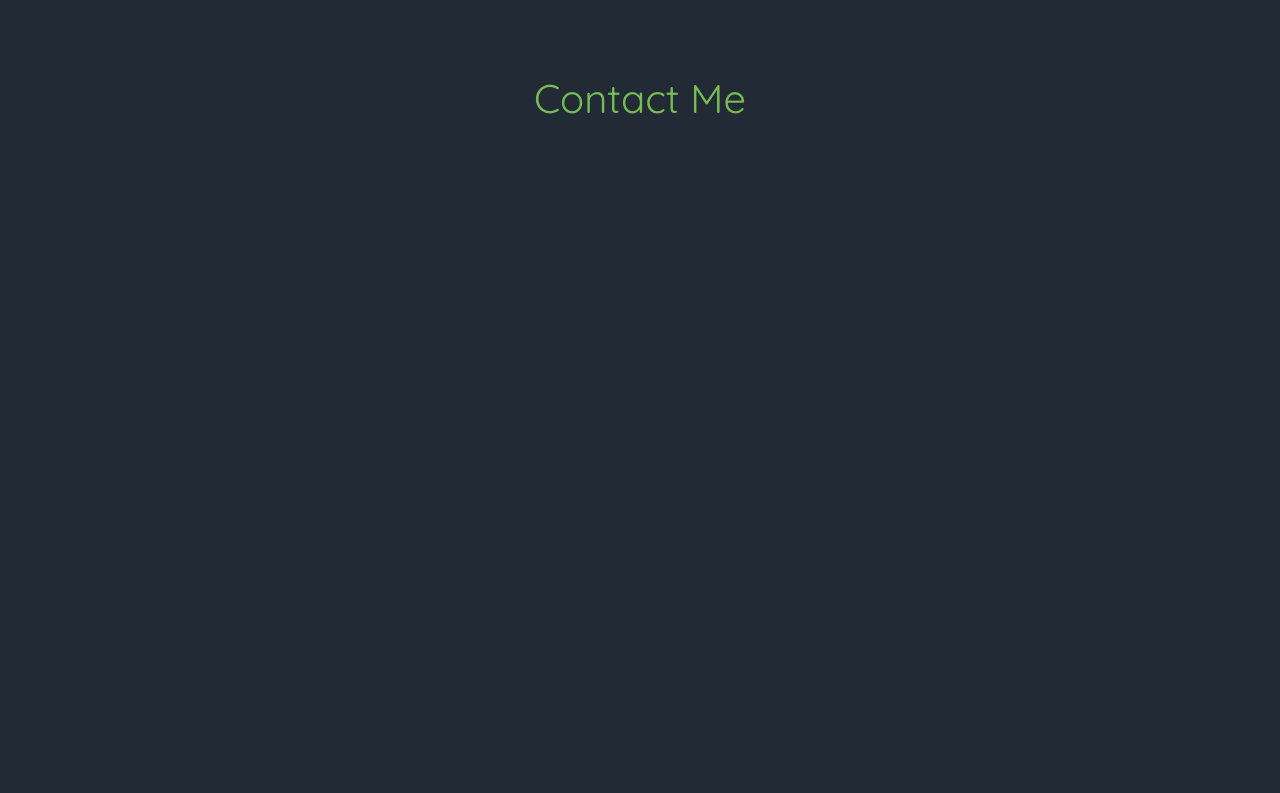
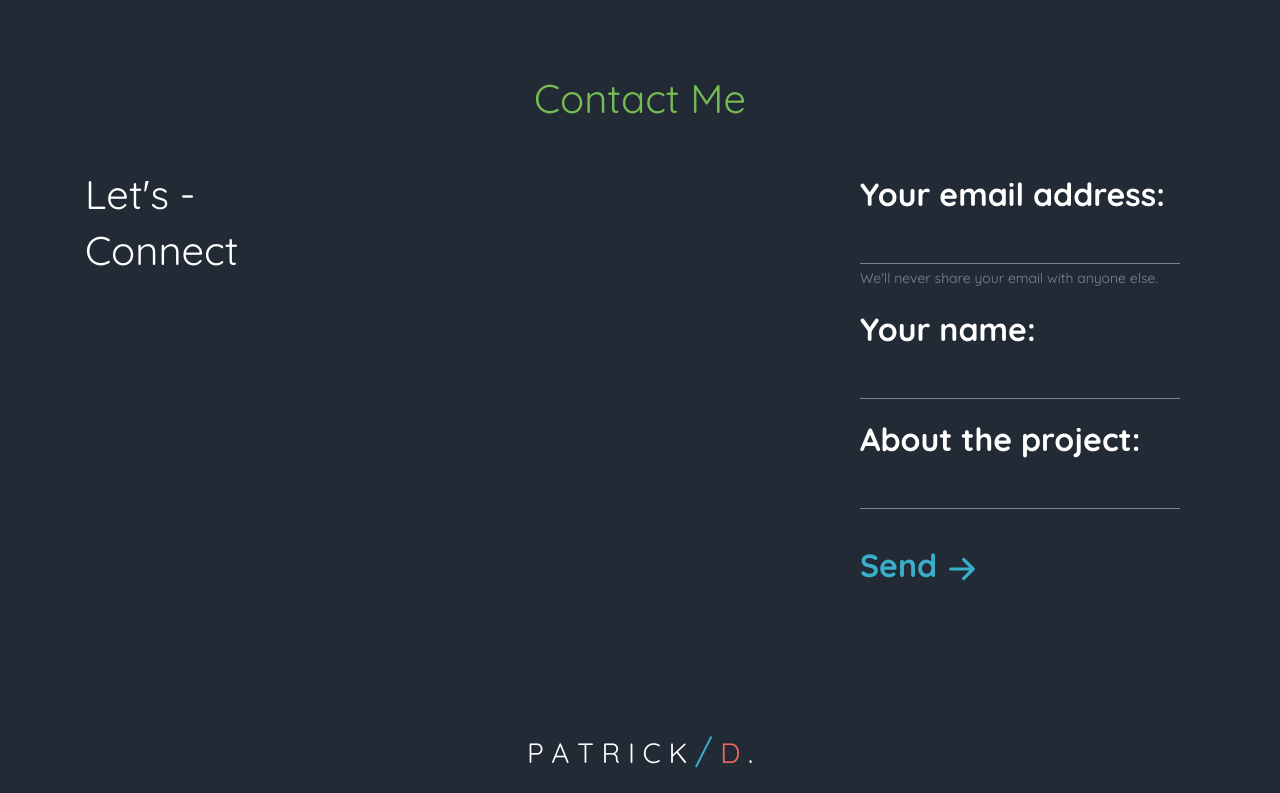
Before and after one commit to patrickJasonDuque/Next-TS-Portfolio, a Next.js app: page / in a window 1280 px wide. Shown: the part 2300-3093 px from the top of the page. Built offline with nearby package versions, Linux system fonts and the light colour scheme.

Commit message:
added contact form with email sender

```diff
--- /dev/null
+++ b/components/Contact.tsx
@@ -0,0 +1,32 @@
+import { Fragment } from 'react';
+import axios from 'axios';
+import { Row, Col, Container } from 'react-bootstrap';
+import ContactForm from './ContactForm';
+
+import styles from '../styles/Contact.module.scss';
+
+interface Props {}
+
+const Contact: React.FC<Props> = () => {
+	const handleSendEmail = async () => {
+		axios.post('/api/email');
+	};
+
+	return (
+		<Fragment>
+			<Container className={`${styles.Contact} mt-5`}>
+				<Row>
+					<Col md={8}>
+						<h1>Let's - </h1>
+						<h1>Connect</h1>
+					</Col>
+					<Col md={4}>
+						<ContactForm />
+					</Col>
+				</Row>
+			</Container>
+		</Fragment>
+	);
+};
+
+export default Contact;
--- /dev/null
+++ b/components/ContactForm.tsx
@@ -0,0 +1,88 @@
+import axios from 'axios';
+import { useState } from 'react';
+import { Button, Form, Container, Modal, Spinner } from 'react-bootstrap';
+import { useForm } from 'react-hook-form';
+import { HiArrowRight } from 'react-icons/hi';
+
+import styles from '../styles/ContactForm.module.scss';
+
+interface Props {}
+
+interface ContactFormData {
+	name: string;
+	email: string;
+	text: string;
+}
+
+const validateEmail = (email: string) => {
+	const re = /^(([^<>()[\]\\.,;:\s@"]+(\.[^<>()[\]\\.,;:\s@"]+)*)|(".+"))@((\[[0-9]{1,3}\.[0-9]{1,3}\.[0-9]{1,3}\.[0-9]{1,3}\])|(([a-zA-Z\-0-9]+\.)+[a-zA-Z]{2,}))$/;
+	return re.test(String(email).toLowerCase());
+};
+
+const ContactForm: React.FC<Props> = () => {
+	const [ error, setError ] = useState<string>(null);
+	const [ success, setSuccess ] = useState<string>(null);
+	const [ loading, setLoading ] = useState<boolean>(false);
+	const { register, handleSubmit, setValue } = useForm();
+
+	const handleSubmitForm = async (data: ContactFormData) => {
+		setError(null);
+		setSuccess(null);
+		if (!data.email || !validateEmail(data.email)) {
+			setError('Please add a valid email.');
+		} else if (!data.name) {
+			setError('Please add your name 😊.');
+		} else if (!data.text) {
+			setError('What would you like to tell me? 🤔.');
+		} else {
+			setLoading(true);
+			try {
+				const message = (await axios.post('/api/email', { name: data.name, email: data.email, text: data.text })).data;
+				setSuccess(message.message as string);
+				setValue('name', '');
+				setValue('email', '');
+				setValue('text', '');
+			} catch (error) {
+				setError('Something went wrong, Please try again later 😢.');
+			}
+			setLoading(false);
+		}
+	};
+
+	return (
+		<Container className={`${styles.ContactForm}`}>
+			<Modal show={loading} centered>
+				<Modal.Body style={{ height: '200px' }} className='bg-primary d-flex justify-content-center align-items-center'>
+					<Spinner animation='border' variant='light' />
+				</Modal.Body>
+			</Modal>
+			<Form onSubmit={handleSubmit(handleSubmitForm)}>
+				{error && <p className='text-danger'>{error}</p>}
+
+				<Form.Group controlId='contactEmail'>
+					<Form.Label className={`${styles.label}`}>Your email address:</Form.Label>
+					<Form.Control type='email' name='email' ref={register()} />
+					<Form.Text className='text-muted'>We'll never share your email with anyone else.</Form.Text>
+				</Form.Group>
+
+				<Form.Group controlId='contactName'>
+					<Form.Label className={`${styles.label}`}>Your name:</Form.Label>
+					<Form.Control type='text' name='name' ref={register()} />
+				</Form.Group>
+
+				<Form.Group controlId='contactText'>
+					<Form.Label className={`${styles.label}`}>About the project:</Form.Label>
+					<Form.Control type='text' name='text' ref={register()} />
+				</Form.Group>
+
+				<Button type='submit' variant='outline-info' className={`${styles.button} p-0 mt-3`} size='lg'>
+					<strong>Send</strong> <HiArrowRight />
+				</Button>
+
+				{success && <p className='text-success mt-4'>{success}</p>}
+			</Form>
+		</Container>
+	);
+};
+
+export default ContactForm;
--- a/package.json
+++ b/package.json
@@ -8,18 +8,23 @@
     "start": "next start"
   },
   "dependencies": {
+    "axios": "^0.21.1",
     "bootstrap": "^4.6.0",
+    "emailjs": "^3.4.0",
     "next": "10.0.7",
+    "nodemailer": "^6.5.0",
     "react": "17.0.1",
     "react-awesome-reveal": "3.4.0",
     "react-bootstrap": "^1.5.1",
     "react-dom": "17.0.1",
+    "react-hook-form": "^6.15.4",
     "react-hover-animation": "^2.1.1",
     "react-icons": "^4.2.0",
     "sass": "^1.32.8"
   },
   "devDependencies": {
     "@types/node": "^14.14.31",
+    "@types/nodemailer": "^6.4.0",
     "@types/react": "^17.0.2",
     "typescript": "^4.2.3"
   }
--- /dev/null
+++ b/pages/api/email.ts
@@ -0,0 +1,29 @@
+import { NextApiRequest, NextApiResponse } from 'next';
+import nodemailer from 'nodemailer';
+
+export default async (req: NextApiRequest, res: NextApiResponse) => {
+	if (req.method === 'POST') {
+		try {
+			let transporter = nodemailer.createTransport({
+				host: process.env.EMAIL_SERVER,
+				port: 2525,
+				secure: false,
+				auth: {
+					user: process.env.EMAIL_USERNAME,
+					pass: process.env.EMAIL_PASSWORD
+				}
+			});
+			await transporter.sendMail({
+				from: 'patpatduque26@gmail.com',
+				to: 'patpatduque26@gmail.com',
+				subject: req.body.name,
+				text: `${req.body.text} you can contact me @ ${req.body.email}`
+			});
+			res.send({ message: 'I received your email. I will contact you as soon as I read it 😊.' });
+		} catch (error) {
+			res.send({ message: 'Failed sending email, Please try again later 😊' });
+		}
+	} else {
+		res.send({ message: 'Hello there! 😊' });
+	}
+};
--- a/pages/api/hello.ts
+++ /dev/null
@@ -1,5 +0,0 @@
-// Next.js API route support: https://nextjs.org/docs/api-routes/introduction
-
-export default (req, res) => {
-  res.status(200).json({ name: 'John Doe' })
-}
--- a/pages/index.tsx
+++ b/pages/index.tsx
@@ -3,6 +3,7 @@ import dynamic from 'next/dynamic';
 import Head from '../components/Head';
 import Footer from '../components/Footer';
 import Stories from '../components/Stories';
+import Contact from '../components/Contact';
 import BackToTopButton from '../components/BackToTopButton';
 
 import { Fade } from 'react-awesome-reveal';
@@ -24,7 +25,7 @@ export default function Home() {
 					<h1 className='text-success'>Contact Me</h1>
 				</Fade>
 			</div>
-			<div style={{ height: '1000px' }} />
+			<Contact />
 			<Footer />
 		</div>
 	);
--- /dev/null
+++ b/styles/Contact.module.scss
@@ -0,0 +1,7 @@
+@import './variables.scss';
+
+.Contact {
+	min-height: 70vh;
+	background-color: $primary;
+	color: $white;
+}
--- /dev/null
+++ b/styles/ContactForm.module.scss
@@ -0,0 +1,19 @@
+@import './variables.scss';
+
+.ContactForm {
+	.label {
+		font-size: 2em;
+		font-weight: bold;
+	}
+
+	.button {
+		border: none;
+		background-color: $primary;
+		font-size: 2em;
+	}
+
+	.button:hover {
+		border: none;
+		background-color: $primary;
+	}
+}
--- a/styles/globals.scss
+++ b/styles/globals.scss
@@ -17,3 +17,19 @@ a {
 * {
 	box-sizing: border-box;
 }
+
+.form-control {
+	border: none;
+	border-bottom: 1px solid $gray;
+	background-color: $primary;
+	color: $white;
+	width: 100%;
+	box-shadow: none;
+	border-radius: 0;
+}
+
+.form-control:focus,
+.form-control:enabled {
+	background-color: $primary;
+	color: $white;
+}
```
Also changed, not shown: 2 other files (tests, documents, lock files or other folders).
